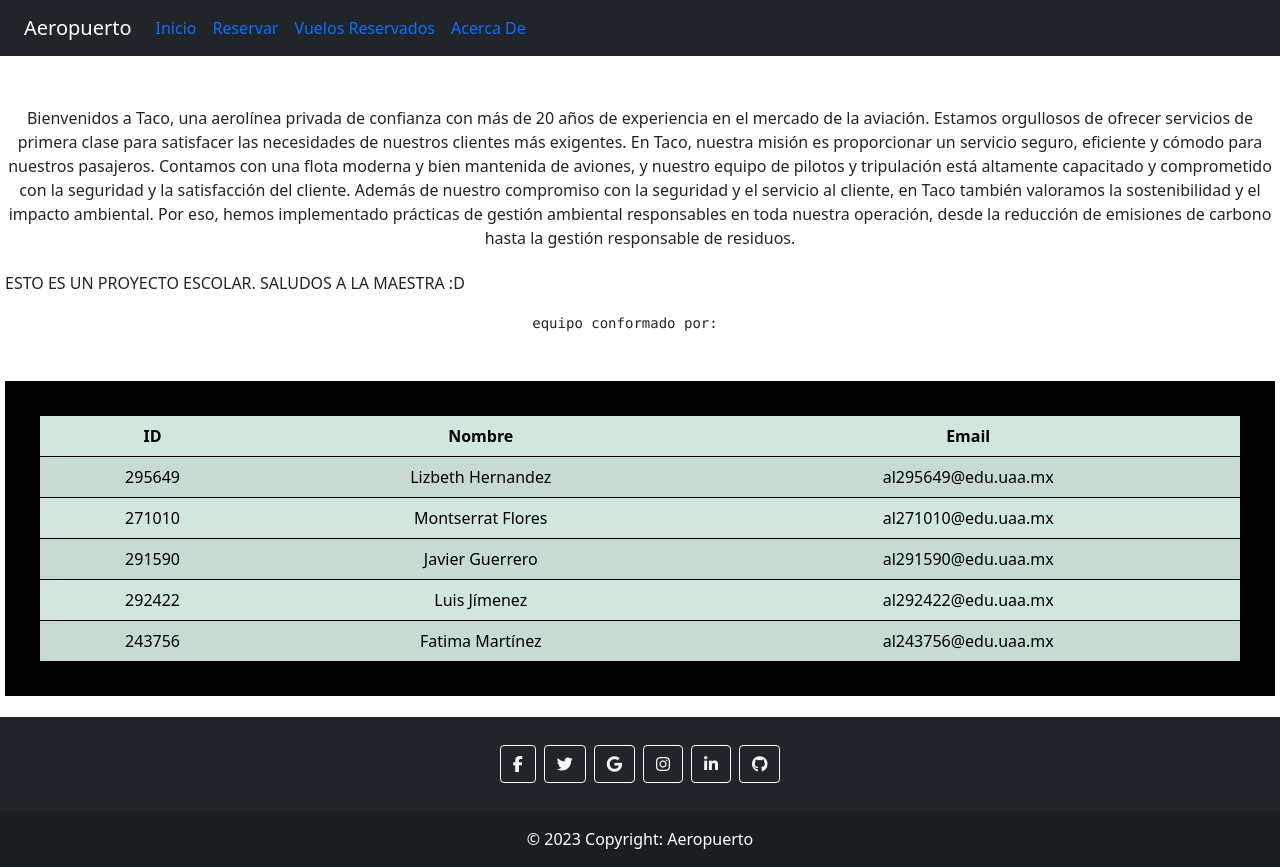
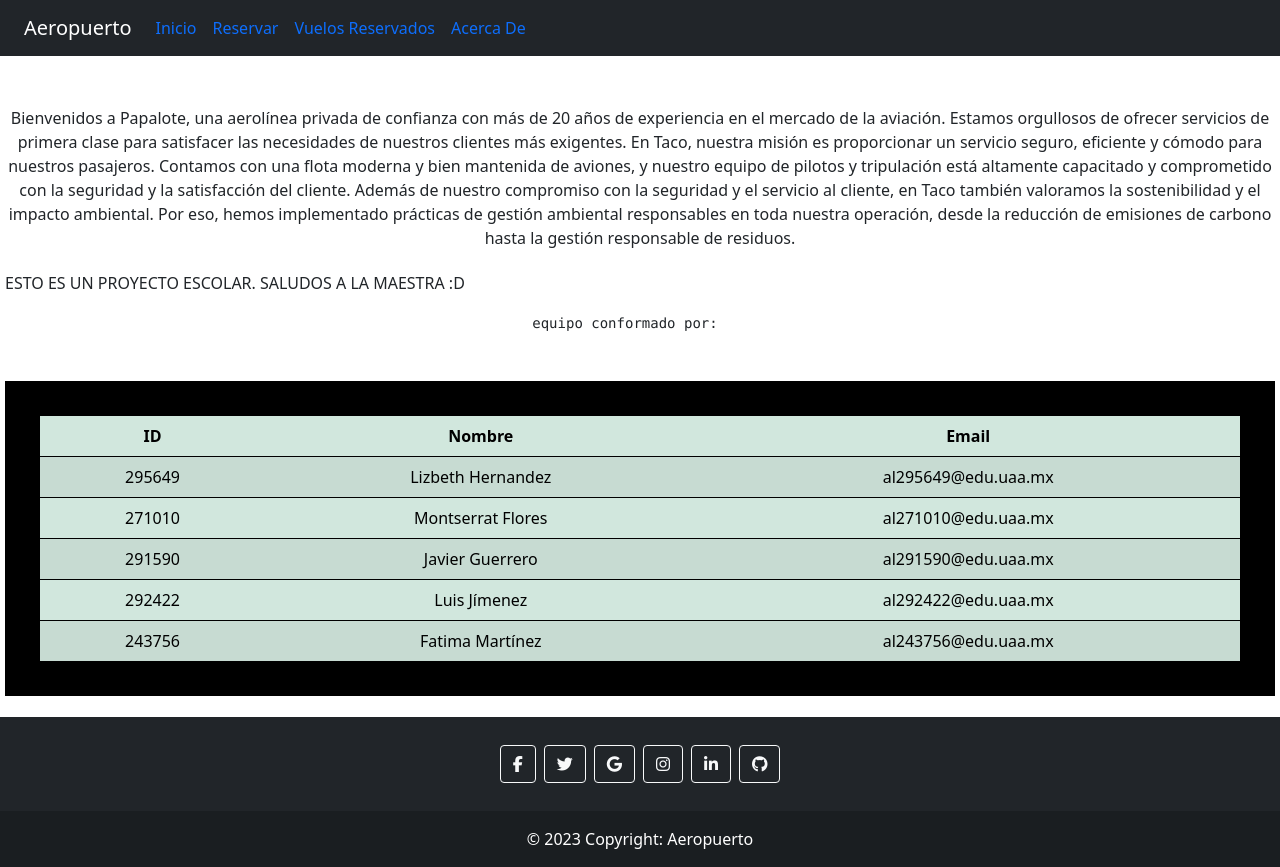
Before and after one commit to JaviDuu/reservaciones, an Angular app: page /acerca-de in a window 1280 px wide. Built offline with nearby package versions, Linux system fonts and the light colour scheme.

Commit message:
servicio
listo

```diff
--- a/src/app/components/acerca-de/acerca-de.component.html
+++ b/src/app/components/acerca-de/acerca-de.component.html
@@ -13,7 +13,7 @@
   </head>
   <body>
     <p>
-      Bienvenidos a Taco, una aerolínea privada de confianza con más de 20 años
+      Bienvenidos a Papalote, una aerolínea privada de confianza con más de 20 años
       de experiencia en el mercado de la aviación. Estamos orgullosos de ofrecer
       servicios de primera clase para satisfacer las necesidades de nuestros
       clientes más exigentes. En Taco, nuestra misión es proporcionar un
```
